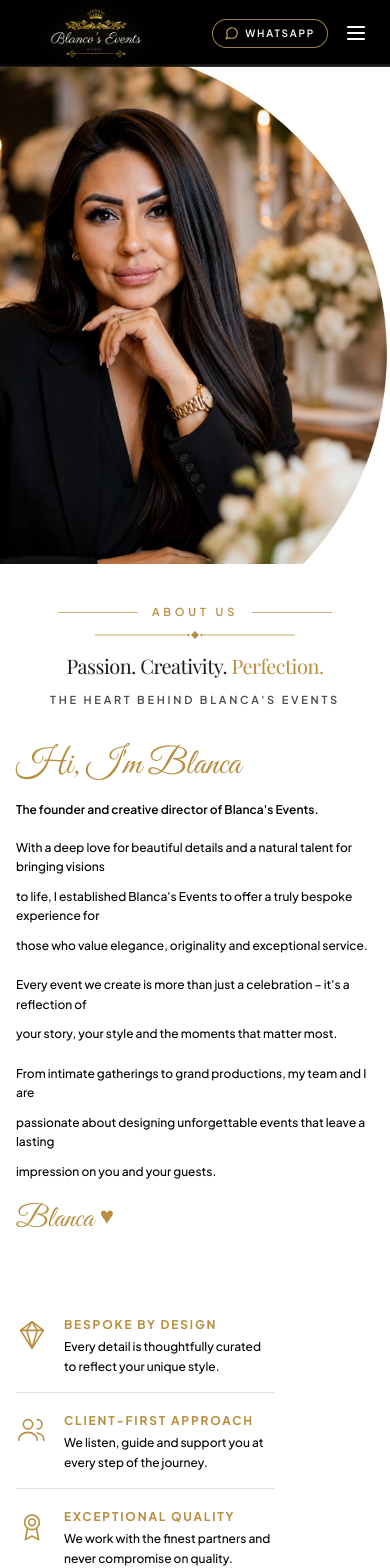
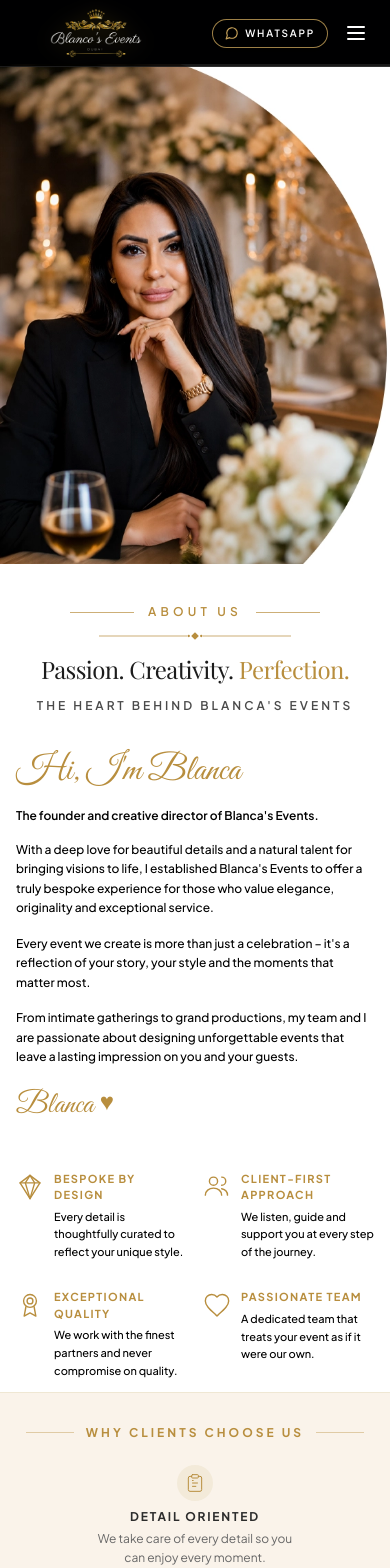
Before and after one commit to itfalcon176/blancosevents.com, a Next.js app: page /about in a window 390 px wide. Shown: the top 1568 px of the page. Built offline with nearby package versions, Linux system fonts and the light colour scheme; a web font is replaced by a local one.

Commit message:
feat: add AboutUsSection component with founder story and custom SVG icons

```diff
--- a/src/components/AboutUsSection.tsx
+++ b/src/components/AboutUsSection.tsx
@@ -137,17 +137,17 @@
           >
             {/* Top Decorative Header inside Center Column - MATCHING PHOTO 1 EXACTLY */}
             <div className="text-center mb-6">
-              <div className="flex items-center justify-center gap-3.5 mb-2">
-                <span className="h-[1px] w-20 sm:w-24 bg-[#B88E3E]/70"></span>
-                <span className="text-[11px] sm:text-xs font-semibold tracking-[0.35em] uppercase text-[#B88E3E]">
+              <div className="flex items-center justify-center gap-3.5 mb-2.5">
+                <span className="h-[1px] w-16 sm:w-24 bg-[#B88E3E]/70"></span>
+                <span className="text-xs lg:text-[11px] font-semibold tracking-[0.35em] uppercase text-[#B88E3E]">
                   ABOUT US
                 </span>
-                <span className="h-[1px] w-20 sm:w-24 bg-[#B88E3E]/70"></span>
+                <span className="h-[1px] w-16 sm:w-24 bg-[#B88E3E]/70"></span>
               </div>
 
               {/* Flourish Ornament under ABOUT US - Matching Width of Top Row */}
               <div className="flex justify-center mb-3">
-                <svg viewBox="0 0 200 12" fill="none" className="w-56 sm:w-64 h-3">
+                <svg viewBox="0 0 200 12" fill="none" className="w-48 sm:w-64 h-3">
                   <line x1="0" y1="6" x2="92" y2="6" stroke="#B88E3E" strokeWidth="1" strokeOpacity="0.75" />
                   <circle cx="93.5" cy="6" r="1.2" fill="#B88E3E" />
                   <path d="M100 2L104 6L100 10L96 6Z" fill="#B88E3E" />
@@ -156,11 +156,11 @@
                 </svg>
               </div>
 
-              <h2 className="text-xl sm:text-2xl md:text-3xl lg:text-[35px] xl:text-[45px] font-serif text-[#1C1C1C] tracking-tight font-normal mb-3.5 leading-tight text-center whitespace-nowrap">
+              <h2 className="text-2xl sm:text-3xl md:text-3xl lg:text-[35px] xl:text-[45px] font-serif text-[#1C1C1C] tracking-tight font-normal mb-3.5 leading-tight text-center whitespace-nowrap">
                 Passion. Creativity. <span className="text-[#B88E3E]">Perfection.</span>
               </h2>
 
-              <p className="text-[11px] sm:text-xs font-semibold tracking-[0.25em] text-[#4A4A4A] uppercase text-center mt-3.5 sm:mt-4">
+              <p className="text-xs lg:text-[11px] font-semibold tracking-[0.25em] text-[#4A4A4A] uppercase text-center mt-3.5 sm:mt-4">
                 THE HEART BEHIND BLANCA'S EVENTS
               </p>
             </div>
@@ -170,26 +170,21 @@
               Hi, I'm Blanca
             </h3>
 
-            <div className="space-y-5 max-w-[471px]">
+            <div className="space-y-4 sm:space-y-5 max-w-[471px]">
               <p className="text-xs sm:text-sm font-semibold text-black text-left">
                 The founder and creative director of Blanca's Events.
               </p>
 
-              <p className="text-xs sm:text-sm font-medium text-black text-left leading-relaxed">
-                <span className="block mb-2.5">With a deep love for beautiful details and a natural talent for bringing visions</span>
-                <span className="block mb-2.5">to life, I established Blanca's Events to offer a truly bespoke experience for</span>
-                <span className="block">those who value elegance, originality and exceptional service.</span>
+              <p className="text-xs sm:text-sm font-medium text-black text-left leading-relaxed sm:leading-loose">
+                With a deep love for beautiful details and a natural talent for bringing visions to life, I established Blanca's Events to offer a truly bespoke experience for those who value elegance, originality and exceptional service.
               </p>
 
-              <p className="text-xs sm:text-sm font-medium text-black text-left leading-relaxed">
-                <span className="block mb-2.5">Every event we create is more than just a celebration – it's a reflection of</span>
-                <span className="block">your story, your style and the moments that matter most.</span>
+              <p className="text-xs sm:text-sm font-medium text-black text-left leading-relaxed sm:leading-loose">
+                Every event we create is more than just a celebration – it's a reflection of your story, your style and the moments that matter most.
               </p>
 
-              <p className="text-xs sm:text-sm font-medium text-black text-left leading-relaxed">
-                <span className="block mb-2.5">From intimate gatherings to grand productions, my team and I are</span>
-                <span className="block mb-2.5">passionate about designing unforgettable events that leave a lasting</span>
-                <span className="block">impression on you and your guests.</span>
+              <p className="text-xs sm:text-sm font-medium text-black text-left leading-relaxed sm:leading-loose">
+                From intimate gatherings to grand productions, my team and I are passionate about designing unforgettable events that leave a lasting impression on you and your guests.
               </p>
             </div>
 
@@ -200,25 +195,25 @@
             </div>
           </motion.div>
 
-          {/* Column 3: 4 Right Feature Cards (Top Aligned with Hi, I'm Blanca - Increased Font Size & Black Text) */}
+          {/* Column 3: 4 Right Feature Cards (2 Columns on Mobile, Single Column on Desktop) */}
           <motion.div
             initial={{ opacity: 0, x: 30 }}
             whileInView={{ opacity: 1, x: 0 }}
             viewport={{ once: true }}
             transition={{ duration: 0.7, delay: 0.2 }}
-            className="w-full lg:w-[22%] xl:w-[22%] max-w-[290px] space-y-5 px-4 sm:px-6 lg:px-0 lg:pl-4 xl:pl-6 pr-4 pt-14 lg:pt-[108px] flex-shrink-0"
+            className="w-full lg:w-[22%] xl:w-[22%] max-w-full lg:max-w-[290px] mx-auto lg:mx-0 px-4 sm:px-6 lg:px-0 lg:pl-4 xl:pl-6 pr-4 pt-6 lg:pt-[175px] flex-shrink-0 grid grid-cols-2 lg:flex lg:flex-col gap-4 sm:gap-6 lg:gap-0 lg:space-y-5"
           >
             {/* Feature 1 */}
-            <div className="pb-4 border-b border-[#E5DFD5]">
-              <div className="flex items-start space-x-4">
+            <div className="pb-3 sm:pb-4 lg:border-b border-[#E5DFD5]">
+              <div className="flex items-start space-x-2.5 sm:space-x-4">
                 <div className="text-[#B88E3E] mt-0.5 flex-shrink-0">
-                  <DiamondIcon className="w-8 h-8 sm:w-9 sm:h-9" />
+                  <DiamondIcon className="w-7 h-7 sm:w-8 sm:h-8 lg:w-9 lg:h-9" />
                 </div>
                 <div className="max-w-[240px]">
-                  <h4 className="text-xs sm:text-[13px] font-bold tracking-[0.15em] text-[#B88E3E] uppercase mb-1">
+                  <h4 className="text-[11px] sm:text-xs lg:text-[13px] font-bold tracking-[0.12em] sm:tracking-[0.15em] text-[#B88E3E] uppercase mb-1">
                     BESPOKE BY DESIGN
                   </h4>
-                  <p className="text-xs sm:text-[13px] text-black font-medium leading-relaxed">
+                  <p className="text-[11px] sm:text-xs lg:text-[13px] text-black font-medium leading-relaxed">
                     Every detail is thoughtfully curated to reflect your unique style.
                   </p>
                 </div>
@@ -226,16 +221,16 @@
             </div>
 
             {/* Feature 2 */}
-            <div className="pb-4 border-b border-[#E5DFD5]">
-              <div className="flex items-start space-x-4">
+            <div className="pb-3 sm:pb-4 lg:border-b border-[#E5DFD5]">
+              <div className="flex items-start space-x-2.5 sm:space-x-4">
                 <div className="text-[#B88E3E] mt-0.5 flex-shrink-0">
-                  <UsersIcon className="w-8 h-8 sm:w-9 sm:h-9" />
+                  <UsersIcon className="w-7 h-7 sm:w-8 sm:h-8 lg:w-9 lg:h-9" />
                 </div>
                 <div className="max-w-[240px]">
-                  <h4 className="text-xs sm:text-[13px] font-bold tracking-[0.15em] text-[#B88E3E] uppercase mb-1">
+                  <h4 className="text-[11px] sm:text-xs lg:text-[13px] font-bold tracking-[0.12em] sm:tracking-[0.15em] text-[#B88E3E] uppercase mb-1">
                     CLIENT-FIRST APPROACH
                   </h4>
-                  <p className="text-xs sm:text-[13px] text-black font-medium leading-relaxed">
+                  <p className="text-[11px] sm:text-xs lg:text-[13px] text-black font-medium leading-relaxed">
                     We listen, guide and support you at every step of the journey.
                   </p>
                 </div>
@@ -243,16 +238,16 @@
             </div>
 
             {/* Feature 3 */}
-            <div className="pb-4 border-b border-[#E5DFD5]">
-              <div className="flex items-start space-x-4">
+            <div className="pb-3 sm:pb-4 lg:border-b border-[#E5DFD5]">
+              <div className="flex items-start space-x-2.5 sm:space-x-4">
                 <div className="text-[#B88E3E] mt-0.5 flex-shrink-0">
-                  <QualityAwardIcon className="w-8 h-8 sm:w-9 sm:h-9" />
+                  <QualityAwardIcon className="w-7 h-7 sm:w-8 sm:h-8 lg:w-9 lg:h-9" />
                 </div>
                 <div className="max-w-[240px]">
-                  <h4 className="text-xs sm:text-[13px] font-bold tracking-[0.15em] text-[#B88E3E] uppercase mb-1">
+                  <h4 className="text-[11px] sm:text-xs lg:text-[13px] font-bold tracking-[0.12em] sm:tracking-[0.15em] text-[#B88E3E] uppercase mb-1">
                     EXCEPTIONAL QUALITY
                   </h4>
-                  <p className="text-xs sm:text-[13px] text-black font-medium leading-relaxed">
+                  <p className="text-[11px] sm:text-xs lg:text-[13px] text-black font-medium leading-relaxed">
                     We work with the finest partners and never compromise on quality.
                   </p>
                 </div>
@@ -260,16 +255,16 @@
             </div>
 
             {/* Feature 4 */}
-            <div>
-              <div className="flex items-start space-x-4">
+            <div className="pb-3 sm:pb-4 lg:pb-0">
+              <div className="flex items-start space-x-2.5 sm:space-x-4">
                 <div className="text-[#B88E3E] mt-0.5 flex-shrink-0">
-                  <HeartIcon className="w-8 h-8 sm:w-9 sm:h-9" />
+                  <HeartIcon className="w-7 h-7 sm:w-8 sm:h-8 lg:w-9 lg:h-9" />
                 </div>
                 <div className="max-w-[240px]">
-                  <h4 className="text-xs sm:text-[13px] font-bold tracking-[0.15em] text-[#B88E3E] uppercase mb-1">
+                  <h4 className="text-[11px] sm:text-xs lg:text-[13px] font-bold tracking-[0.12em] sm:tracking-[0.15em] text-[#B88E3E] uppercase mb-1">
                     PASSIONATE TEAM
                   </h4>
-                  <p className="text-xs sm:text-[13px] text-black font-medium leading-relaxed">
+                  <p className="text-[11px] sm:text-xs lg:text-[13px] text-black font-medium leading-relaxed">
                     A dedicated team that treats your event as if it were our own.
                   </p>
                 </div>
```
Also changed, not shown: public/about-us-image/img3.webp.
